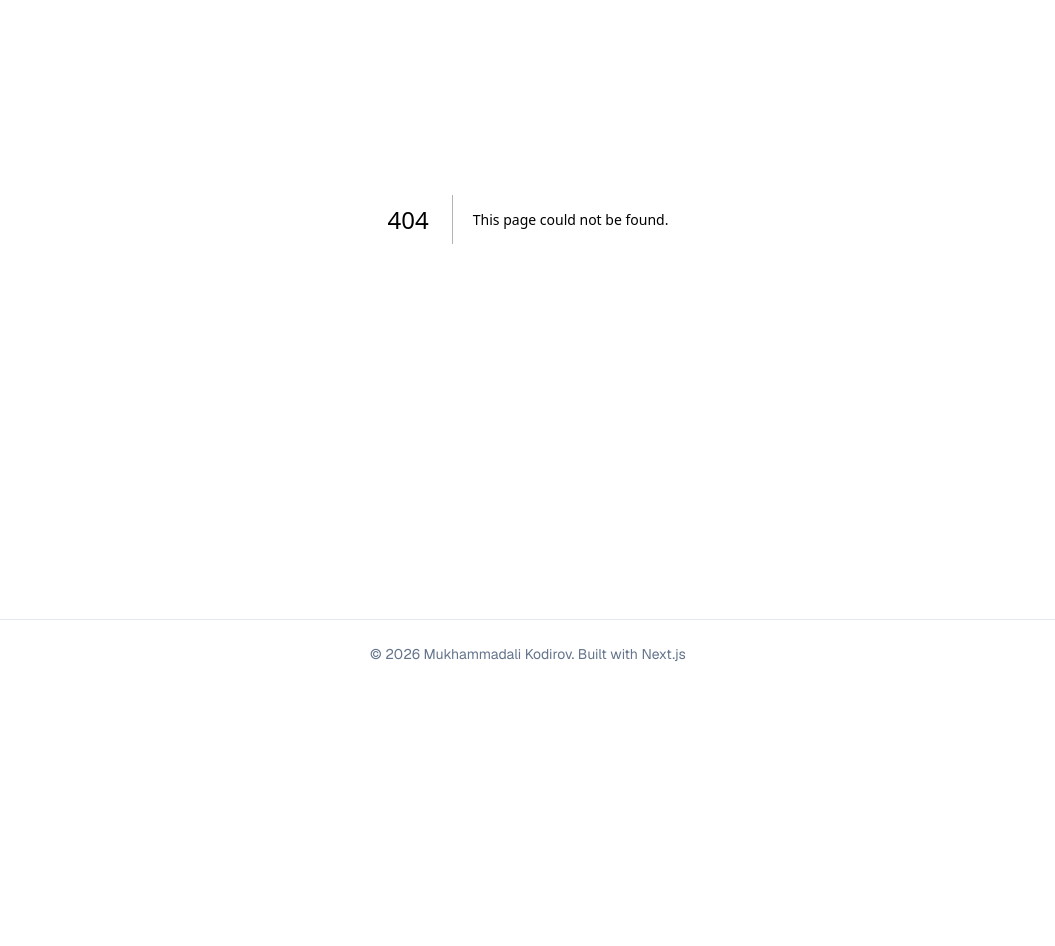
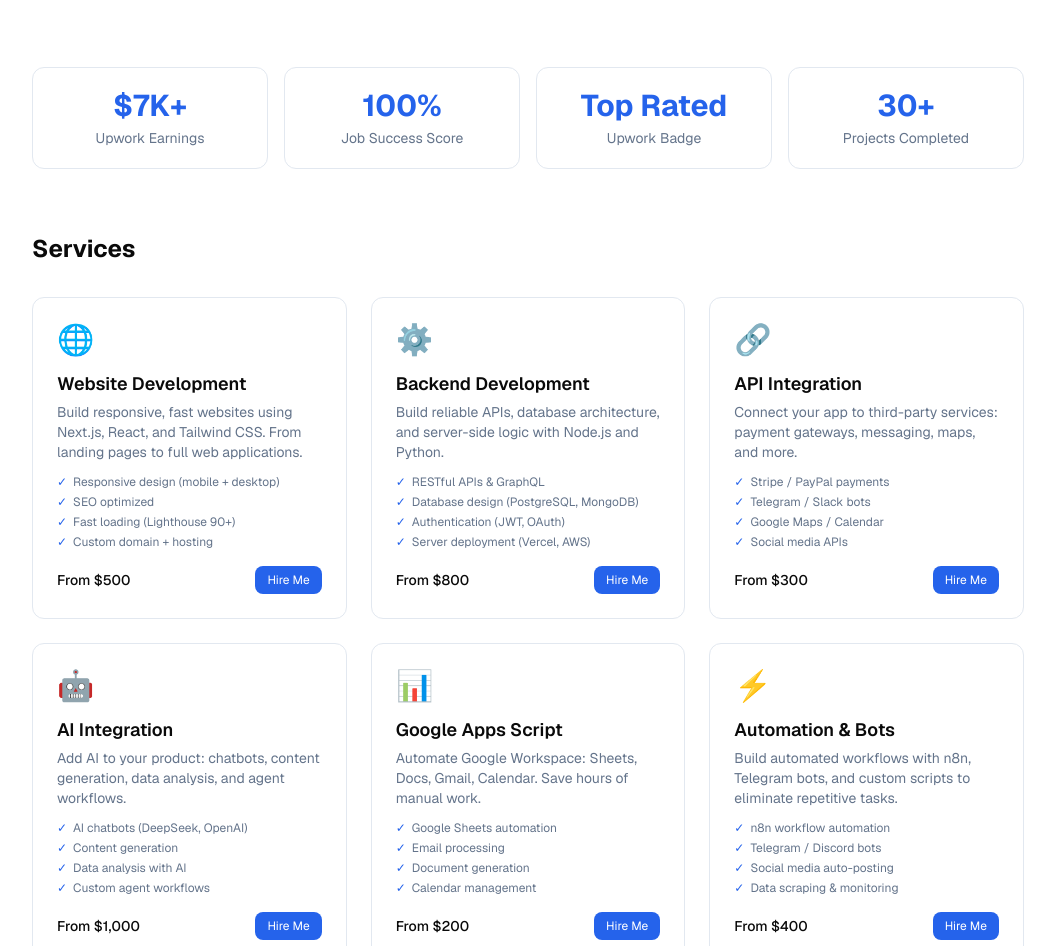
Before and after one commit to kodirov87881/my-platform, a Next.js app: page /portfolio in a window 1280 px wide. Before the commit this address had no page. Shown: the part 246-1192 px from the top of the page, without its empty margins (112-1167 px from the left). Before the commit the page ends 934 px from the top, so only its background shows below. Built offline with nearby package versions, Linux system fonts and the light colour scheme.

Commit message:
Add portfolio page with services, projects, stats, CTA

```diff
--- a/src/app/page.tsx
+++ b/src/app/page.tsx
@@ -23,16 +23,16 @@ export default function Home() {
             View Profile
           </Link>
           <Link
+            href="/portfolio"
+            className="px-6 py-3 rounded-lg border border-[var(--border)] font-medium hover:bg-[var(--muted)] transition-colors"
+          >
+            My Services
+          </Link>
+          <Link
             href="/chat"
             className="px-6 py-3 rounded-lg border border-[var(--border)] font-medium hover:bg-[var(--muted)] transition-colors"
           >
             Chat with AI
-          </Link>
-          <Link
-            href="/dashboard"
-            className="px-6 py-3 rounded-lg border border-[var(--border)] font-medium hover:bg-[var(--muted)] transition-colors"
-          >
-            Dashboard
           </Link>
         </div>
       </section>
--- /dev/null
+++ b/src/app/portfolio/page.tsx
@@ -0,0 +1,149 @@
+import { services, stats, projects, testimonials } from "@/lib/portfolio-data";
+import Link from "next/link";
+
+export default function PortfolioPage() {
+  return (
+    <div className="max-w-5xl mx-auto px-4 py-16">
+      {/* Header */}
+      <div className="text-center mb-16">
+        <h1 className="text-4xl md:text-5xl font-bold mb-4">
+          What I <span className="text-[var(--primary)]">Build</span>
+        </h1>
+        <p className="text-lg text-[var(--muted-foreground)] max-w-2xl mx-auto">
+          Full-stack developer specializing in web apps, AI integration, APIs,
+          and automation. I help businesses save time and grow with technology.
+        </p>
+      </div>
+
+      {/* Stats Bar */}
+      <section className="grid grid-cols-2 md:grid-cols-4 gap-4 mb-16">
+        {stats.map((stat) => (
+          <div
+            key={stat.label}
+            className="rounded-xl border border-[var(--border)] p-5 bg-[var(--card)] text-center"
+          >
+            <p className="text-3xl font-bold text-[var(--primary)]">
+              {stat.value}
+            </p>
+            <p className="text-sm text-[var(--muted-foreground)] mt-1">
+              {stat.label}
+            </p>
+          </div>
+        ))}
+      </section>
+
+      {/* Services Grid */}
+      <section className="mb-16">
+        <h2 className="text-2xl font-bold mb-8">Services</h2>
+        <div className="grid md:grid-cols-2 lg:grid-cols-3 gap-6">
+          {services.map((service) => (
+            <div
+              key={service.title}
+              className="rounded-xl border border-[var(--border)] p-6 bg-[var(--card)] hover:shadow-lg transition-shadow"
+            >
+              <div className="text-3xl mb-3">{service.icon}</div>
+              <h3 className="text-lg font-semibold mb-1">{service.title}</h3>
+              <p className="text-sm text-[var(--muted-foreground)] mb-3">
+                {service.description}
+              </p>
+              <ul className="space-y-1 mb-4">
+                {service.features.map((f) => (
+                  <li
+                    key={f}
+                    className="text-xs text-[var(--muted-foreground)] flex items-center gap-1.5"
+                  >
+                    <span className="text-[var(--primary)]">✓</span> {f}
+                  </li>
+                ))}
+              </ul>
+              <div className="flex items-center justify-between">
+                <span className="text-sm font-medium">{service.price}</span>
+                <Link
+                  href="/contact"
+                  className="text-xs px-3 py-1.5 rounded-lg bg-[var(--primary)] text-white hover:opacity-90 transition-opacity"
+                >
+                  Hire Me
+                </Link>
+              </div>
+            </div>
+          ))}
+        </div>
+      </section>
+
+      {/* Projects */}
+      <section className="mb-16">
+        <h2 className="text-2xl font-bold mb-8">Featured Projects</h2>
+        <div className="grid md:grid-cols-2 gap-6">
+          {projects.map((project) => (
+            <div
+              key={project.title}
+              className="rounded-xl border border-[var(--border)] p-6 bg-[var(--card)]"
+            >
+              <h3 className="text-lg font-semibold mb-1">{project.title}</h3>
+              <p className="text-sm text-[var(--muted-foreground)] mb-3">
+                {project.description}
+              </p>
+              <div className="flex flex-wrap gap-1.5 mb-4">
+                {project.tech.map((t) => (
+                  <span
+                    key={t}
+                    className="text-xs px-2 py-0.5 rounded-full bg-[var(--muted)] border border-[var(--border)]"
+                  >
+                    {t}
+                  </span>
+                ))}
+              </div>
+              {project.url && (
+                <a
+                  href={project.url}
+                  target="_blank"
+                  className="text-sm text-[var(--primary)] hover:underline"
+                >
+                  View Live →
+                </a>
+              )}
+            </div>
+          ))}
+        </div>
+      </section>
+
+      {/* Testimonials */}
+      <section className="mb-16">
+        <h2 className="text-2xl font-bold mb-8">Why Work With Me</h2>
+        <div className="grid md:grid-cols-2 gap-6">
+          {testimonials.map((t) => (
+            <div
+              key={t.author}
+              className="rounded-xl border border-[var(--border)] p-6 bg-[var(--card)]"
+            >
+              <p className="text-sm text-[var(--muted-foreground)] italic mb-3">
+                &ldquo;{t.text}&rdquo;
+              </p>
+              <div>
+                <p className="text-sm font-medium">{t.author}</p>
+                <p className="text-xs text-[var(--muted-foreground)]">
+                  {t.role}
+                </p>
+              </div>
+            </div>
+          ))}
+        </div>
+      </section>
+
+      {/* CTA */}
+      <section className="text-center rounded-xl border border-[var(--border)] p-12 bg-[var(--card)]">
+        <h2 className="text-2xl font-bold mb-3">Ready to Build Something?</h2>
+        <p className="text-[var(--muted-foreground)] mb-6 max-w-lg mx-auto">
+          Tell me about your project. I will give you a free estimate within 24
+          hours.
+        </p>
+        <Link
+          href="/contact"
+          className="inline-block px-8 py-3 rounded-lg bg-[var(--primary)] text-white font-medium hover:opacity-90 transition-opacity"
+        >
+          Start a Project
+        </Link>
+      </section>
+    </div>
+  );
+}
--- a/src/components/Navbar.tsx
+++ b/src/components/Navbar.tsx
@@ -8,6 +8,7 @@ import { useState } from "react";
 const links = [
   { href: "/", label: "Home" },
   { href: "/profile", label: "Profile" },
+  { href: "/portfolio", label: "Portfolio" },
   { href: "/chat", label: "AI Chat" },
   { href: "/dashboard", label: "Dashboard" },
   { href: "/contact", label: "Contact" },
--- /dev/null
+++ b/src/lib/portfolio-data.ts
@@ -0,0 +1,131 @@
+export const services = [
+  {
+    title: "Website Development",
+    description:
+      "Build responsive, fast websites using Next.js, React, and Tailwind CSS. From landing pages to full web applications.",
+    icon: "🌐",
+    price: "From $500",
+    features: [
+      "Responsive design (mobile + desktop)",
+      "SEO optimized",
+      "Fast loading (Lighthouse 90+)",
+      "Custom domain + hosting",
+    ],
+  },
+  {
+    title: "Backend Development",
+    description:
+      "Build reliable APIs, database architecture, and server-side logic with Node.js and Python.",
+    icon: "⚙️",
+    price: "From $800",
+    features: [
+      "RESTful APIs & GraphQL",
+      "Database design (PostgreSQL, MongoDB)",
+      "Authentication (JWT, OAuth)",
+      "Server deployment (Vercel, AWS)",
+    ],
+  },
+  {
+    title: "API Integration",
+    description:
+      "Connect your app to third-party services: payment gateways, messaging, maps, and more.",
+    icon: "🔗",
+    price: "From $300",
+    features: [
+      "Stripe / PayPal payments",
+      "Telegram / Slack bots",
+      "Google Maps / Calendar",
+      "Social media APIs",
+    ],
+  },
+  {
+    title: "AI Integration",
+    description:
+      "Add AI to your product: chatbots, content generation, data analysis, and agent workflows.",
+    icon: "🤖",
+    price: "From $1,000",
+    features: [
+      "AI chatbots (DeepSeek, OpenAI)",
+      "Content generation",
+      "Data analysis with AI",
+      "Custom agent workflows",
+    ],
+  },
+  {
+    title: "Google Apps Script",
+    description:
+      "Automate Google Workspace: Sheets, Docs, Gmail, Calendar. Save hours of manual work.",
+    icon: "📊",
+    price: "From $200",
+    features: [
+      "Google Sheets automation",
+      "Email processing",
+      "Document generation",
+      "Calendar management",
+    ],
+  },
+  {
+    title: "Automation & Bots",
+    description:
+      "Build automated workflows with n8n, Telegram bots, and custom scripts to eliminate repetitive tasks.",
+    icon: "⚡",
+    price: "From $400",
+    features: [
+      "n8n workflow automation",
+      "Telegram / Discord bots",
+      "Social media auto-posting",
+      "Data scraping & monitoring",
+    ],
+  },
+];
+
+export const stats = [
+  { value: "$7K+", label: "Upwork Earnings" },
+  { value: "100%", label: "Job Success Score" },
+  { value: "Top Rated", label: "Upwork Badge" },
+  { value: "30+", label: "Projects Completed" },
+];
+
+export const projects = [
+  {
+    title: "Personal AI Platform",
+    description:
+      "Full-stack Next.js platform with AI chatbot, profile, dashboard, and contact form. Deployed on Vercel.",
+    tech: ["Next.js", "DeepSeek AI", "Tailwind", "Vercel"],
+    url: "https://my-platform-sigma.vercel.app",
+  },
+  {
+    title: "AutoReachPro",
+    description:
+      "AI-powered outreach automation tool for mass website communication and lead generation.",
+    tech: ["Python", "AI Agents", "Automation"],
+    url: null,
+  },
+  {
+    title: "Bug Bounty Tools",
+    description:
+      "Security testing tools and scripts for HackerOne bug bounty program on HackerOne (server23).",
+    tech: ["Python", "Bash", "Security"],
+    url: null,
+  },
+  {
+    title: "MadeInUzbekistan.org",
+    description:
+      "Website showcasing products made in Uzbekistan. Built with modern web technologies.",
+    tech: ["Web Development", "React"],
+    url: "https://madeinuzbekistan.org",
+  },
+];
+
+export const testimonials = [
+  {
+    text: "Top Rated freelancer with 100% Job Success. Reliable, skilled, and delivers on time.",
+    author: "Upwork Profile",
+    role: "Top Rated, 100% JSS",
+  },
+  {
+    text: "Knowledge from work — if you do something once, you get experience. Do it many times, you become a professional.",
+    author: "Mukhammadali Kodirov",
+    role: "Personal Philosophy",
+  },
+];
```
